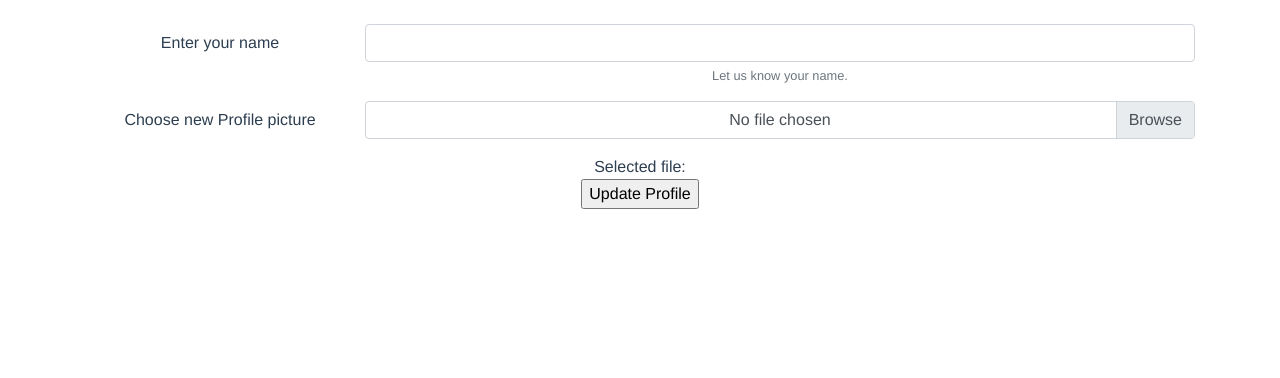
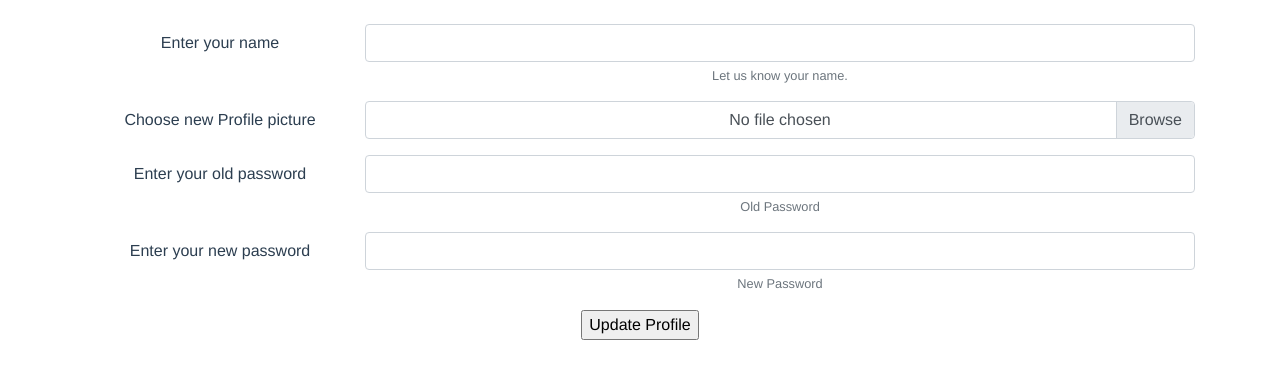
Before and after one commit to rishabh-rupeek/meetings-app-frontend, a Vue app: page /profile in a window 1280 px wide. Shown: the top 378 px of the page. Built offline with nearby package versions, Linux system fonts and the light colour scheme; what vue-toast-notification would draw is missing.

Commit message:
profile update working

```diff
--- a/src/components/Profile.vue
+++ b/src/components/Profile.vue
@@ -1,7 +1,7 @@
 <template>
     <form v-on:submit.prevent="uploadData" enctype="multipart/form-data">
         <b-form-group
-            id="fieldset-horizontal"
+            class="fieldset-horizontal"
             label-cols-sm="4"
             label-cols-lg="3"
             description="Let us know your name."
@@ -10,12 +10,12 @@
         >
         <b-form-input
             v-model="name"
-            id="input-horizontal"
+            class="input-horizontal"
         >
         </b-form-input>
         </b-form-group>
         <b-form-group
-            id="fieldset-horizontal"
+            class="fieldset-horizontal"
             label-cols-sm="4"
             label-cols-lg="3"
             label="Choose new Profile picture"
@@ -26,20 +26,52 @@
             id="image"
             name="image" />
         </b-form-group>
-        <div class="mt-3">Selected file: {{ this.image ? this.image.name : '' }}</div>
+        <b-form-group
+            class="fieldset-horizontal"
+            label-cols-sm="4"
+            label-cols-lg="3"
+            description="Old Password"
+            label="Enter your old password"
+            label-for="input-horizontal"
+        >
+        <b-form-input
+            v-model="oldPassword"
+            type="password"
+            class="input-horizontal"
+        >
+        </b-form-input>
+        </b-form-group>
+
+        <b-form-group
+            class="fieldset-horizontal"
+            label-cols-sm="4"
+            label-cols-lg="3"
+            description="New Password"
+            label="Enter your new password"
+            label-for="input-horizontal"
+        >
+        <b-form-input
+            v-model="newPassword"
+            type="password"
+            class="input-horizontal"
+        >
+        </b-form-input>
+        </b-form-group>
+
         <input type="submit" name="btn_upload_profile_pic" value="Update Profile" />
 </form>
 </template>
 <script>
 import { upload } from '../services.js/upload'
-import { sendNotification } from '../services.js/utils'
 
 export default {
     name:'Profile',
     data(){
         return{
             name:localStorage.getItem('name'),
-            image:null
+            image:null,
+            oldPassword:"",
+            newPassword:"",
         }
     },
     methods:{
@@ -54,11 +86,12 @@ export default {
             const formData = new FormData();
             formData.append('image', this.image);
             formData.append('name', this.name);
-            console.log(formData.get('name'));
-            console.log(formData.get('image'));
+            formData.append('oldPassword',this.oldPassword);
+            formData.append('newPassword',this.newPassword);
+
             upload(formData)
-                .then(() => {
-                    sendNotification("Profile Updated","success");
+                .then((result) => {
+                    console.log(result);
                 }).catch((err) => {
                     console.log(err);
                 })
--- a/src/services.js/upload.js
+++ b/src/services.js/upload.js
@@ -1,15 +1,20 @@
 import axios from 'axios'
+import { sendNotification } from '../services.js/utils'
 
 export const upload = (formData) => {
     localStorage.setItem('name',formData.get('name'));
+    console.log(formData);
     return axios.post(`http://localhost:3000/api/upload?email=${localStorage.getItem('email')}`,formData,{
             headers: {
-                'Authorization': localStorage.getItem( 'token' )
+                'Authorization': localStorage.getItem( 'token' ),
+                'Content-Type': 'multipart/form-data'
             }
         })
         .then((result) => {
             console.log(result);
+            sendNotification("Profile Updated","success");
         }).catch((err) => {
             console.log(err);
+            sendNotification("Incorrect Old Password, password can't be changed","error");
         })
 }
```
